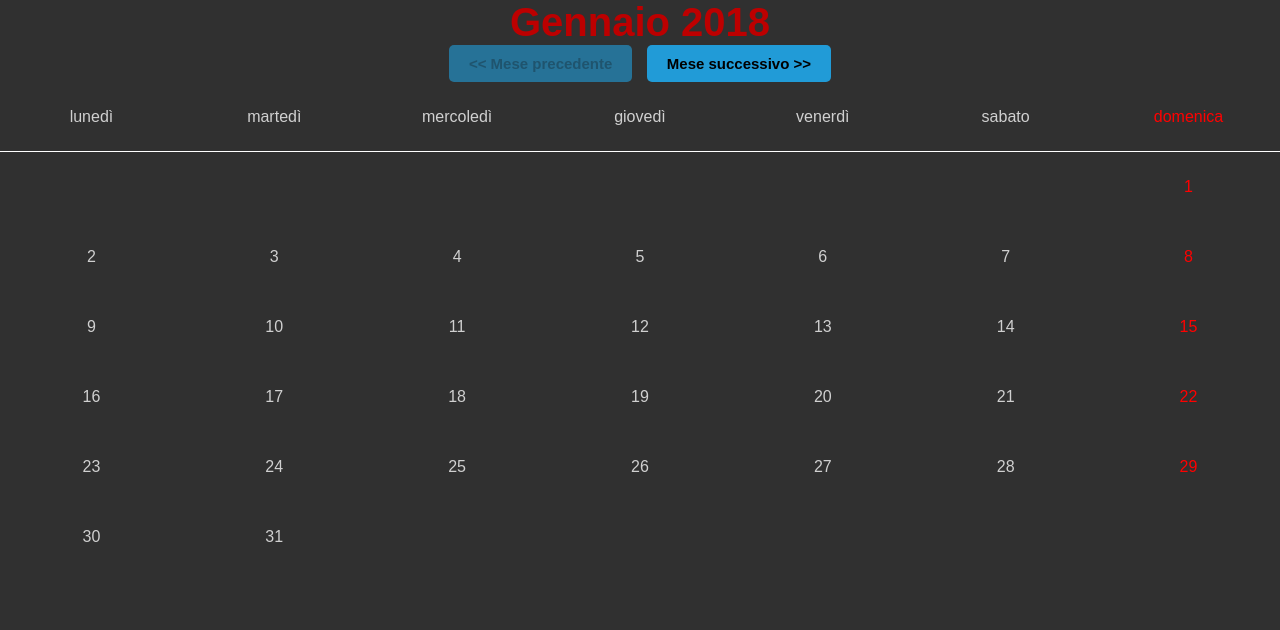
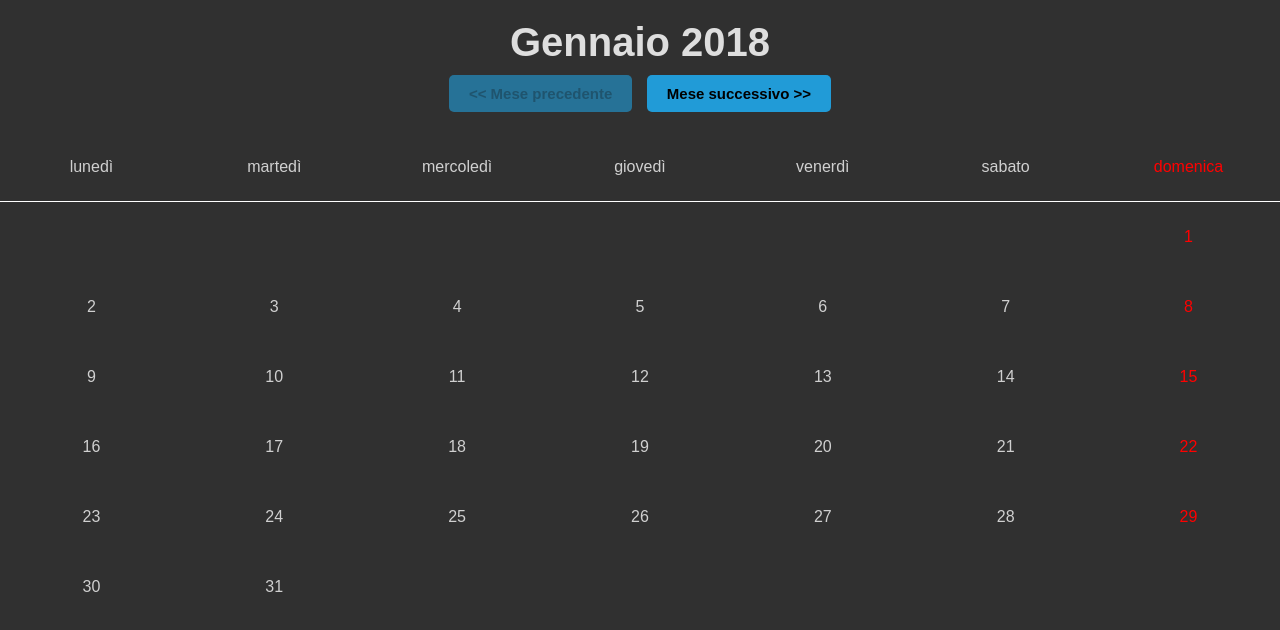
Before and after one commit to frapgn/ajax-ex-calendar, a plain HTML site: page index.html in a window 1280 px wide. Drawn offline with nearby package versions, Linux system fonts and the light colour scheme; no server answers.

Commit message:
test cache

```diff
--- a/css/style.css
+++ b/css/style.css
@@ -21,6 +21,7 @@ body {
     justify-content: center;
     align-items: center;
     flex-direction: column;
+    padding: 20px 0;
 }
 
 /* .main-calendar {
@@ -30,8 +31,9 @@ body {
 } */
 
 .top-calendar h1 {
-    color: #bd0000;
+    color: #dedede;
     font-size: 40px;
+    padding-bottom: 10px;
 }
 
 .btn-navigation {
--- a/index.html
+++ b/index.html
@@ -4,6 +4,11 @@
     <meta charset="UTF-8">
     <meta name="viewport" content="width=device-width, initial-scale=1.0">
     <meta http-equiv="X-UA-Compatible" content="ie=edge">
+    <meta http-equiv="cache-control" content="max-age=0" />
+    <meta http-equiv="cache-control" content="no-cache" />
+    <meta http-equiv="expires" content="0" />
+    <meta http-equiv="expires" content="Tue, 01 Jan 1980 1:00:00 GMT" />
+    <meta http-equiv="pragma" content="no-cache" />
     <title>ajax-ex-calendar</title>
     <script src="https://cdnjs.cloudflare.com/ajax/libs/moment.js/2.24.0/moment.min.js"></script>
     <script src="https://cdnjs.cloudflare.com/ajax/libs/moment.js/2.24.0/moment-with-locales.min.js"></script>
```
